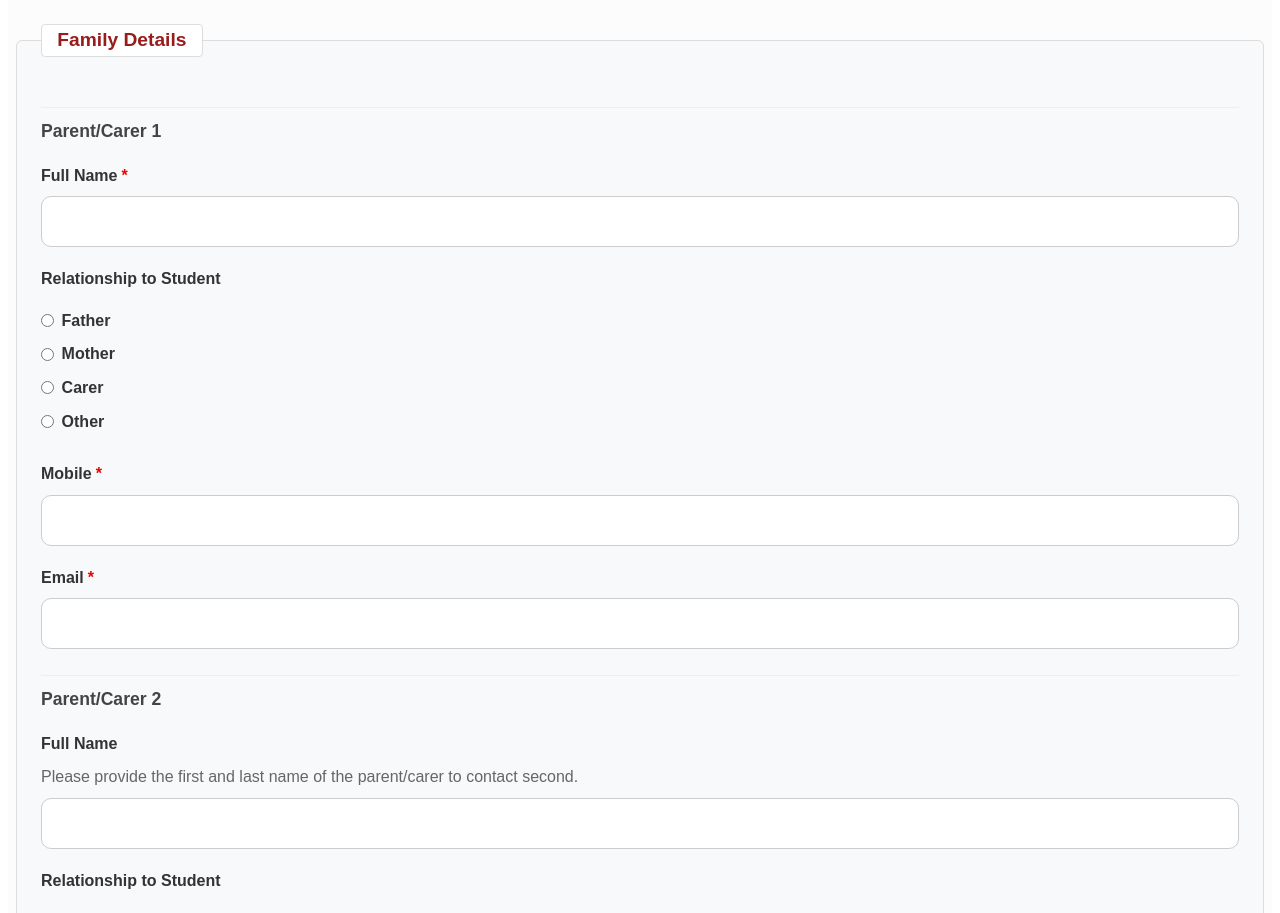
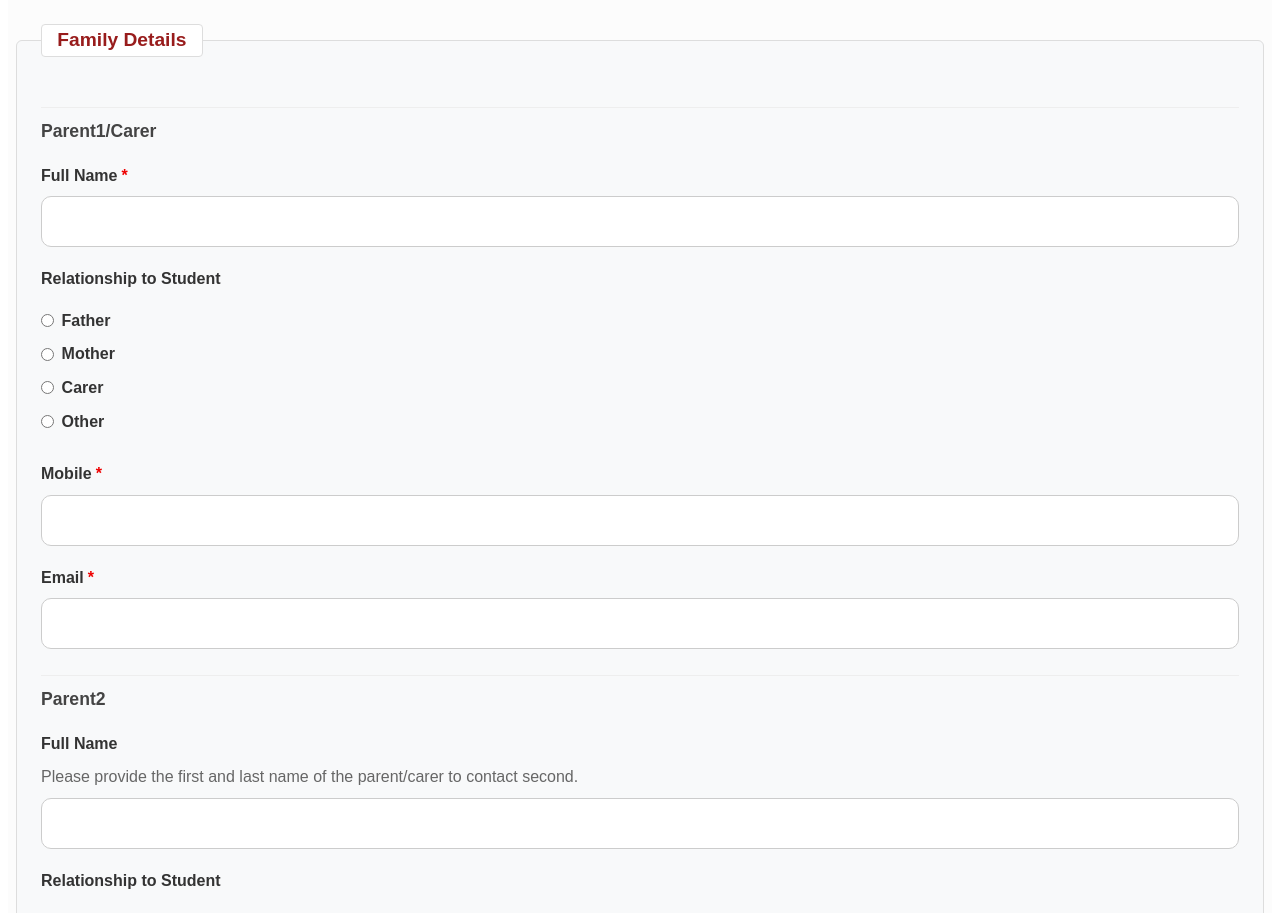
Before and after one commit to ksawalha/arabicSchoolForms, a plain HTML site: page app/index.html in a window 1280 px wide. Shown: the part 1348-2261 px from the top of the page. Drawn offline with Linux system fonts and the light colour scheme; some packages are replaced by stand-ins of ours; no server answers.

Commit message:
Update index.html

```diff
--- a/app/index.html
+++ b/app/index.html
@@ -555,7 +555,7 @@
                 <fieldset>
                     <legend>Family Details</legend>
 
-                    <h3>Parent/Carer 1</h3>
+                    <h3>Parent1/Carer</h3>
                     <div class="form-row">
                         <label class="required">Full Name</label>
                         <input type="text" name="parent1Name" required>
@@ -582,7 +582,7 @@
                         <input type="email" name="parent1Email" required>
                     </div>
 
-                    <h3>Parent/Carer 2</h3>
+                    <h3>Parent2</h3>
                     <div class="form-row">
                         <label>Full Name</label>
                         <div class="ques-description">Please provide the first and last name of the parent/carer to contact second.</div>
```
